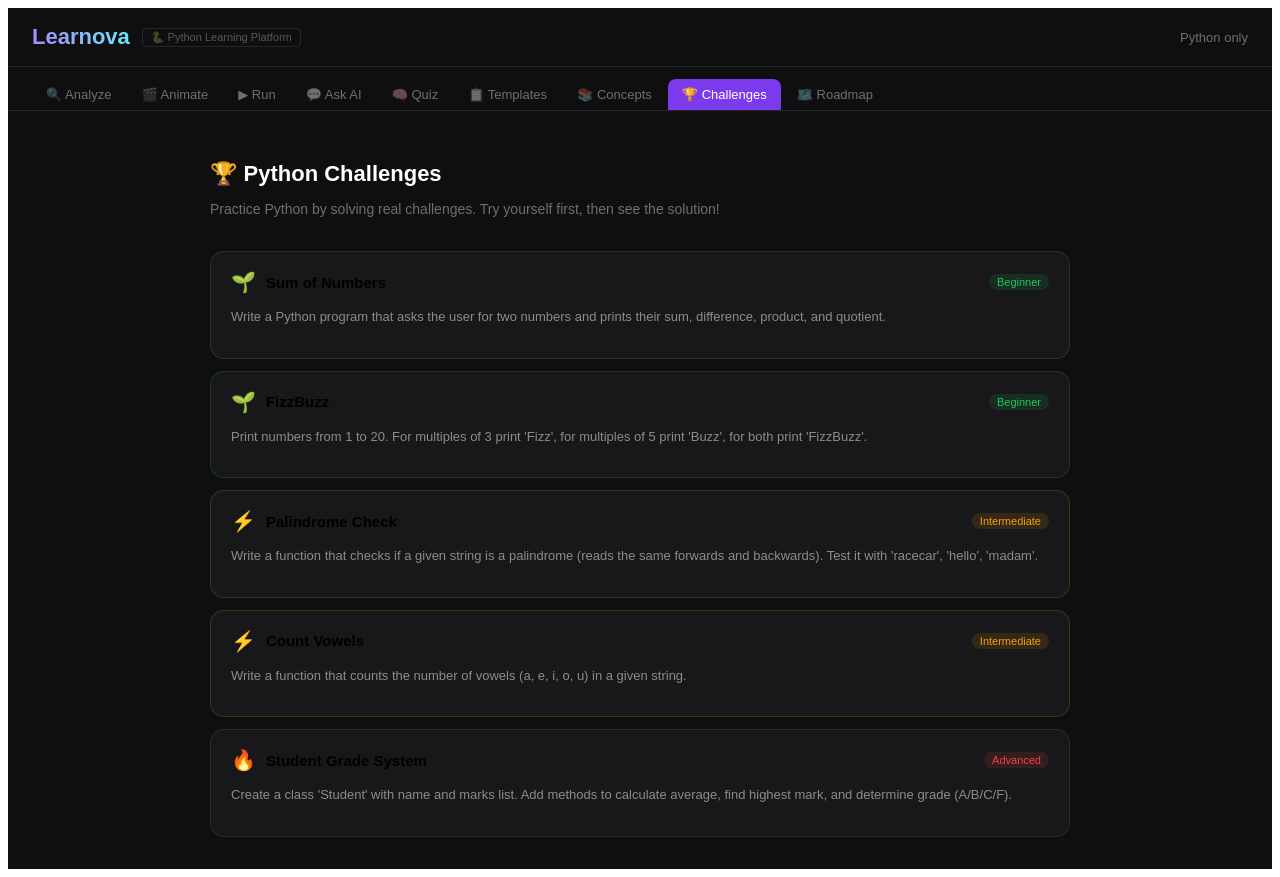
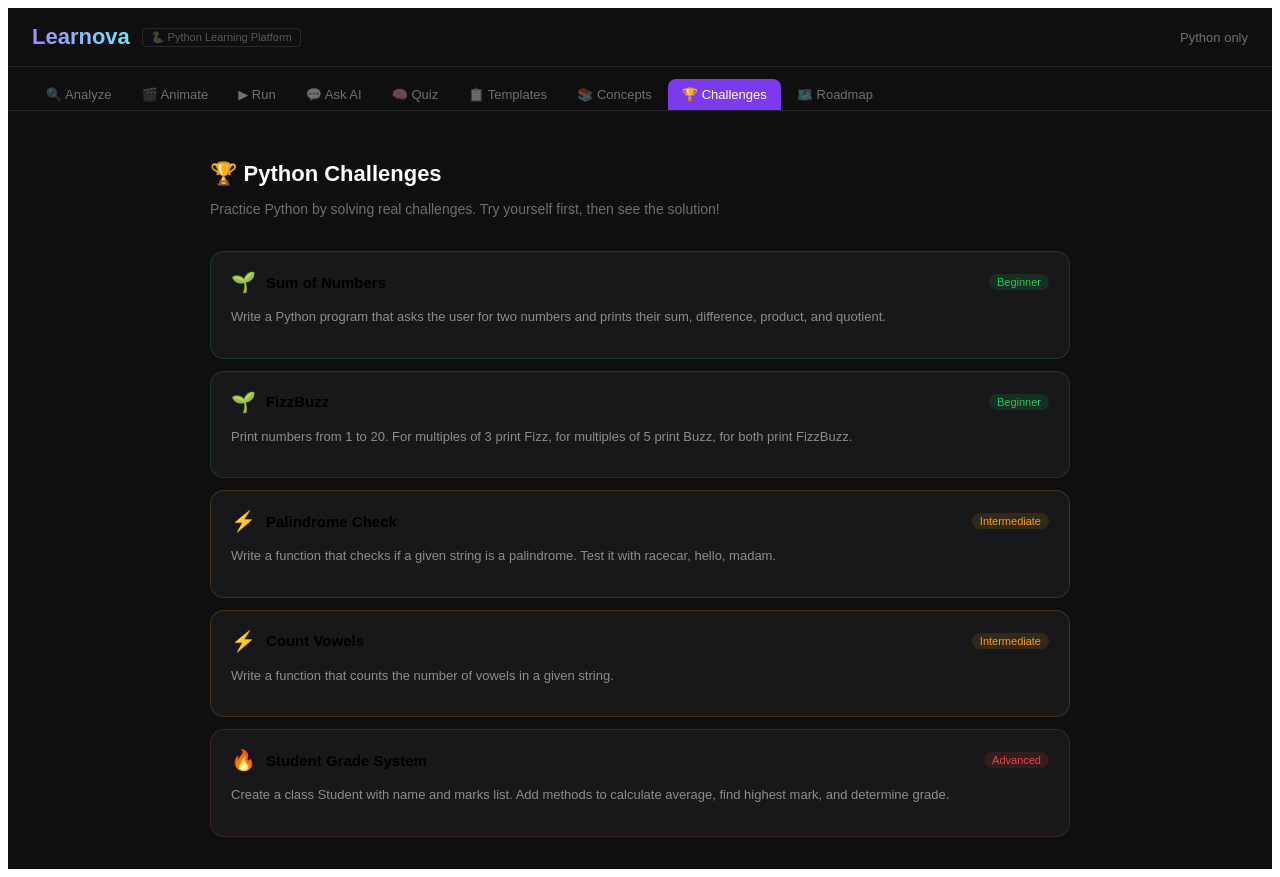
Before and after one commit to sujithaS30/Learnova, a React (Create React App) app in the folder frontend/: page / in a window 1280 px wide. Both pictures are taken after a click on the button "🏆 Challenges". Built offline with nearby package versions, Linux system fonts and the light colour scheme.

Commit message:
Update Challenges.js

```diff
--- a/frontend/src/components/Challenges.js
+++ b/frontend/src/components/Challenges.js
@@ -1,6 +1,4 @@
 import { useState } from "react";
-
-const API = "https://learnova-backend-266m.onrender.com";
 
 const DAILY_CHALLENGES = [
   {
@@ -18,7 +16,7 @@ const DAILY_CHALLENGES = [
     color: "#22c55e",
     emoji: "🌱",
     title: "FizzBuzz",
-    description: "Print numbers from 1 to 20. For multiples of 3 print 'Fizz', for multiples of 5 print 'Buzz', for both print 'FizzBuzz'.",
+    description: "Print numbers from 1 to 20. For multiples of 3 print Fizz, for multiples of 5 print Buzz, for both print FizzBuzz.",
     hint: "Use a for loop with range(1, 21) and check conditions with if/elif/else.",
     starter: '# FizzBuzz from 1 to 20\nfor i in range(1, 21):\n    # Your code here...\n    pass',
     solution: 'for i in range(1, 21):\n    if i % 3 == 0 and i % 5 == 0:\n        print("FizzBuzz")\n    elif i % 3 == 0:\n        print("Fizz")\n    elif i % 5 == 0:\n        print("Buzz")\n    else:\n        print(i)',
@@ -28,9 +26,9 @@ const DAILY_CHALLENGES = [
     color: "#f59e0b",
     emoji: "⚡",
     title: "Palindrome Check",
-    description: "Write a function that checks if a given string is a palindrome (reads the same forwards and backwards). Test it with 'racecar', 'hello', 'madam'.",
+    description: "Write a function that checks if a given string is a palindrome. Test it with racecar, hello, madam.",
     hint: "Compare the string with its reverse using string[::-1]",
-    starter: 'def is_palindrome(text):\n    # Your code here...\n    pass\n\n# Test your function\nprint(is_palindrome("racecar"))  # True\nprint(is_palindrome("hello"))    # False\nprint(is_palindrome("madam"))    # True',
+    starter: 'def is_palindrome(text):\n    # Your code here...\n    pass\n\nprint(is_palindrome("racecar"))  # True\nprint(is_palindrome("hello"))    # False\nprint(is_palindrome("madam"))    # True',
     solution: 'def is_palindrome(text):\n    text = text.lower().replace(" ", "")\n    return text == text[::-1]\n\nprint(is_palindrome("racecar"))  # True\nprint(is_palindrome("hello"))    # False\nprint(is_palindrome("madam"))    # True',
   },
   {
@@ -38,8 +36,8 @@ const DAILY_CHALLENGES = [
     color: "#f59e0b",
     emoji: "⚡",
     title: "Count Vowels",
-    description: "Write a function that counts the number of vowels (a, e, i, o, u) in a given string.",
-    hint: "Loop through each character and check if it's in 'aeiou'",
+    description: "Write a function that counts the number of vowels in a given string.",
+    hint: "Loop through each character and check if it is in aeiou",
     starter: 'def count_vowels(text):\n    # Your code here...\n    pass\n\nprint(count_vowels("Hello World"))  # 3\nprint(count_vowels("Python"))       # 1',
     solution: 'def count_vowels(text):\n    count = 0\n    for char in text.lower():\n        if char in "aeiou":\n            count += 1\n    return count\n\nprint(count_vowels("Hello World"))  # 3\nprint(count_vowels("Python"))       # 1',
   },
@@ -48,20 +46,18 @@ const DAILY_CHALLENGES = [
     color: "#ef4444",
     emoji: "🔥",
     title: "Student Grade System",
-    description: "Create a class 'Student' with name and marks list. Add methods to calculate average, find highest mark, and determine grade (A/B/C/F).",
+    description: "Create a class Student with name and marks list. Add methods to calculate average, find highest mark, and determine grade.",
     hint: "Use sum()/len() for average, max() for highest, and if/elif for grade.",
-    starter: 'class Student:\n    def __init__(self, name, marks):\n        self.name = name\n        self.marks = marks\n    \n    def average(self):\n        # Your code here...\n        pass\n    \n    def highest(self):\n        # Your code here...\n        pass\n    \n    def grade(self):\n        # Your code here...\n        pass\n\ns = Student("Alice", [85, 92, 78, 95, 88])\nprint(f"Average: {s.average()}")\nprint(f"Highest: {s.highest()}")\nprint(f"Grade: {s.grade()}")',
+    starter: 'class Student:\n    def __init__(self, name, marks):\n        self.name = name\n        self.marks = marks\n    \n    def average(self):\n        pass\n    \n    def highest(self):\n        pass\n    \n    def grade(self):\n        pass\n\ns = Student("Alice", [85, 92, 78, 95, 88])\nprint(f"Average: {s.average()}")\nprint(f"Highest: {s.highest()}")\nprint(f"Grade: {s.grade()}")',
     solution: 'class Student:\n    def __init__(self, name, marks):\n        self.name = name\n        self.marks = marks\n    \n    def average(self):\n        return sum(self.marks) / len(self.marks)\n    \n    def highest(self):\n        return max(self.marks)\n    \n    def grade(self):\n        avg = self.average()\n        if avg >= 90: return "A"\n        elif avg >= 80: return "B"\n        elif avg >= 70: return "C"\n        else: return "F"\n\ns = Student("Alice", [85, 92, 78, 95, 88])\nprint(f"Average: {s.average()}")\nprint(f"Highest: {s.highest()}")\nprint(f"Grade: {s.grade()}")',
   },
 ];
 
 export default function Challenges({ setSharedCode, setActiveTab }) {
   const [selected, setSelected] = useState(null);
-  const [showSolution, setShowSolution] = useState(false);
 
   function startChallenge(ch) {
     setSelected(ch);
-    setShowSolution(false);
   }
 
   function tryInRunner() {
@@ -87,9 +83,7 @@ export default function Challenges({ setSharedCode, setActiveTab }) {
             <button
               key={i}
               onClick={() => startChallenge(ch)}
-              style={{ textAlign: "left", padding: "18px 20px", borderRadius: "14px", background: "rgba(255,255,255,0.04)", border: `1px solid ${ch.color}30`, cursor: "pointer", transition: "all 0.2s" }}
-              onMouseEnter={e => e.currentTarget.style.background = `${ch.color}10`}
-              onMouseLeave={e => e.currentTarget.style.background = "rgba(255,255,255,0.04)"}
+              style={{ textAlign: "left", padding: "18px 20px", borderRadius: "14px", background: "rgba(255,255,255,0.04)", border: `1px solid ${ch.color}30`, cursor: "pointer" }}
             >
               <div style={{ display: "flex", alignItems: "center", gap: "10px", marginBottom: "6px" }}>
                 <span style={{ fontSize: "20px" }}>{ch.emoji}</span>
@@ -103,9 +97,8 @@ export default function Challenges({ setSharedCode, setActiveTab }) {
       ) : (
         <div style={{ display: "flex", flexDirection: "column", gap: "16px" }}>
           <button onClick={() => setSelected(null)} style={{ alignSelf: "flex-start", padding: "6px 14px", borderRadius: "8px", background: "rgba(255,255,255,0.08)", border: "1px solid rgba(255,255,255,0.1)", color: "white", fontSize: "13px", cursor: "pointer" }}>
-            ← Back to Challenges
+            Back to Challenges
           </button>
-
           <div style={{ padding: "20px", borderRadius: "14px", background: "rgba(255,255,255,0.04)", border: `1px solid ${selected.color}30` }}>
             <div style={{ display: "flex", alignItems: "center", gap: "10px", marginBottom: "12px" }}>
               <span style={{ fontSize: "24px" }}>{selected.emoji}</span>
@@ -113,8 +106,8 @@ export default function Challenges({ setSharedCode, setActiveTab }) {
               <span style={{ fontSize: "11px", padding: "2px 8px", borderRadius: "999px", background: `${selected.color}20`, color: selected.color, marginLeft: "auto" }}>{selected.level}</span>
             </div>
             <p style={{ fontSize: "14px", color: "rgba(255,255,255,0.7)", lineHeight: "1.6", marginBottom: "12px" }}>{selected.description}</p>
-            <div style={{ padding: "12px", borderRadius: "8px", background: "rgba(255,255,255,0.05)", border: "1px solid rgba(255,255,255,0.08)", marginBottom: "16px" }}>
-              <p style={{ fontSize: "12px", color: "#fbbf24", marginBottom: "4px" }}>💡 Hint:</p>
+            <div style={{ padding: "12px", borderRadius: "8px", background: "rgba(255,255,255,0.05)", marginBottom: "16px" }}>
+              <p style={{ fontSize: "12px", color: "#fbbf24", marginBottom: "4px" }}>Hint:</p>
               <p style={{ fontSize: "13px", color: "rgba(255,255,255,0.6)" }}>{selected.hint}</p>
             </div>
             <pre style={{ background: "rgba(0,0,0,0.4)", borderRadius: "8px", padding: "14px", fontSize: "12px", fontFamily: "monospace", color: "#a5f3fc", overflowX: "auto", whiteSpace: "pre-wrap", marginBottom: "14px" }}>
@@ -122,10 +115,10 @@ export default function Challenges({ setSharedCode, setActiveTab }) {
             </pre>
             <div style={{ display: "flex", gap: "10px" }}>
               <button onClick={tryInRunner} style={{ flex: 1, padding: "10px", borderRadius: "10px", background: "#7c3aed", border: "none", color: "white", fontWeight: "500", fontSize: "14px", cursor: "pointer" }}>
-                ▶ Try in Runner
+                Try in Runner
               </button>
               <button onClick={seeSolution} style={{ flex: 1, padding: "10px", borderRadius: "10px", background: "rgba(255,255,255,0.08)", border: "1px solid rgba(255,255,255,0.15)", color: "white", fontSize: "14px", cursor: "pointer" }}>
-                👁 See Solution
+                See Solution
               </button>
             </div>
           </div>
```
